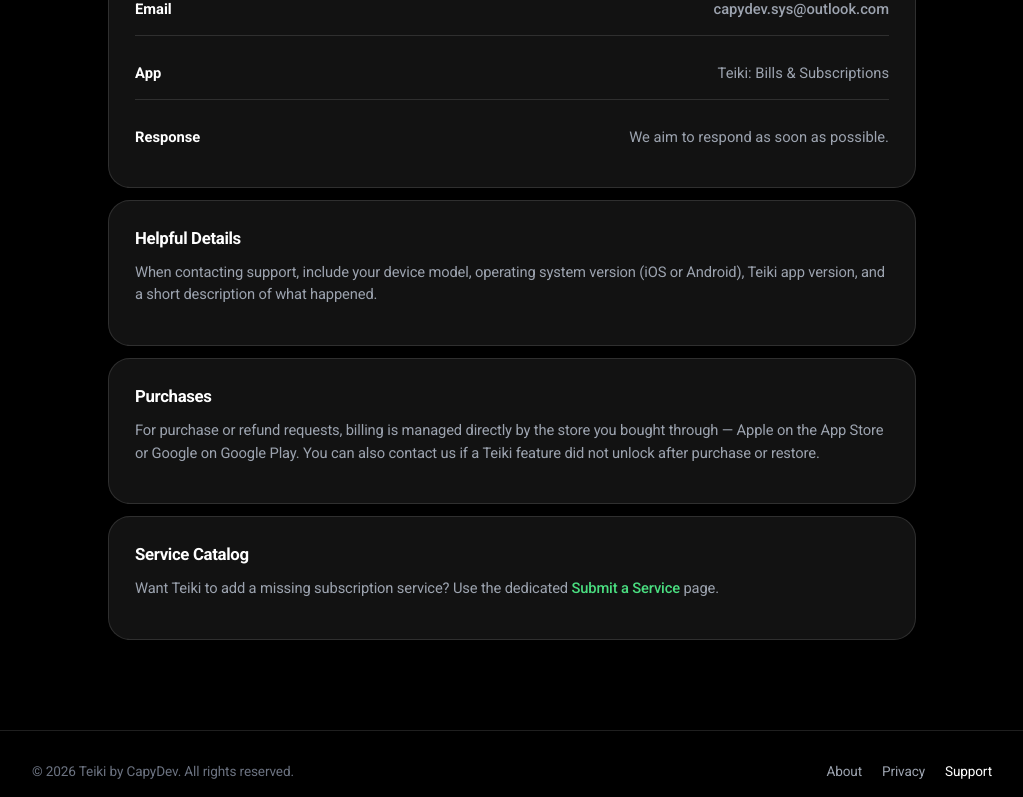
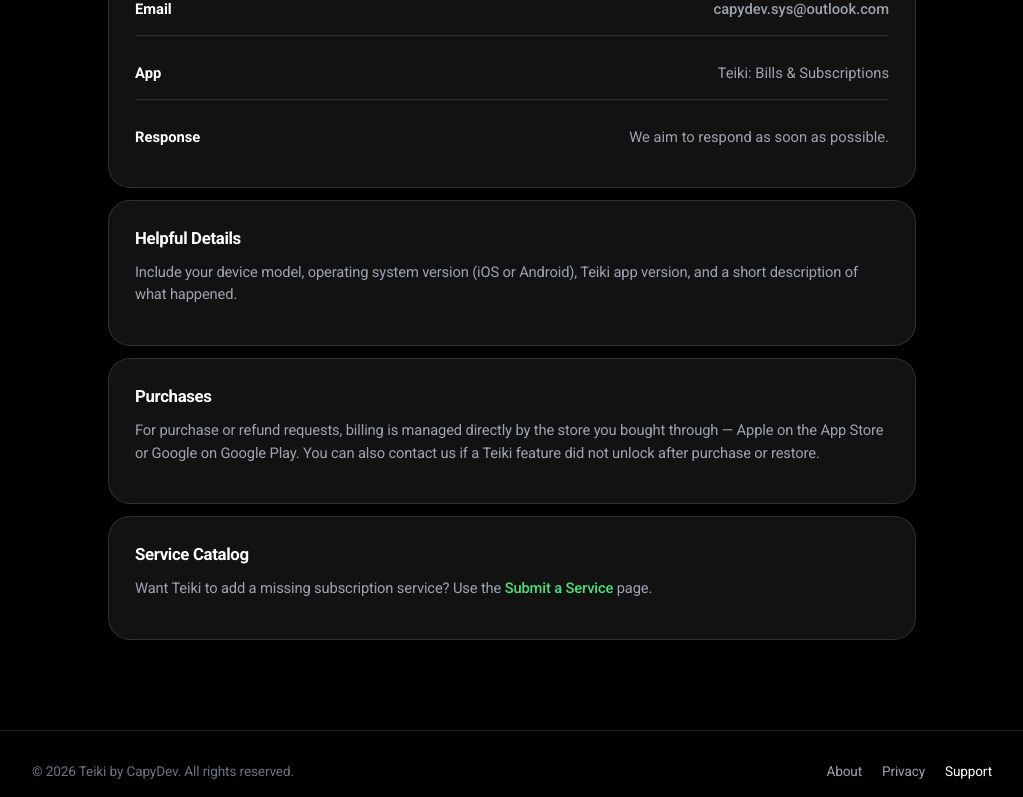
Before and after one commit to teikiapp/teiki-web, an Angular app: page /support in a window 1280 px wide. Shown: the part 450-1247 px from the top of the page, without its empty margins (128-1151 px from the left). Built offline with nearby package versions, Linux system fonts and the light colour scheme.

Commit message:
docs: refine wording in support page

```diff
--- a/src/app/pages/support/support.html
+++ b/src/app/pages/support/support.html
@@ -24,7 +24,7 @@
 
     <section>
       <h2>Helpful Details</h2>
-      <p>When contacting support, include your device model, operating system version (iOS or Android), Teiki app version, and a short description of what happened.</p>
+      <p>Include your device model, operating system version (iOS or Android), Teiki app version, and a short description of what happened.</p>
     </section>
 
     <section>
@@ -34,7 +34,7 @@
 
     <section>
       <h2>Service Catalog</h2>
-      <p>Want Teiki to add a missing subscription service? Use the dedicated <a routerLink="/submit-a-service">Submit a Service</a> page.</p>
+      <p>Want Teiki to add a missing subscription service? Use the <a routerLink="/submit-a-service">Submit a Service</a> page.</p>
     </section>
   </div>
 </main>
```
